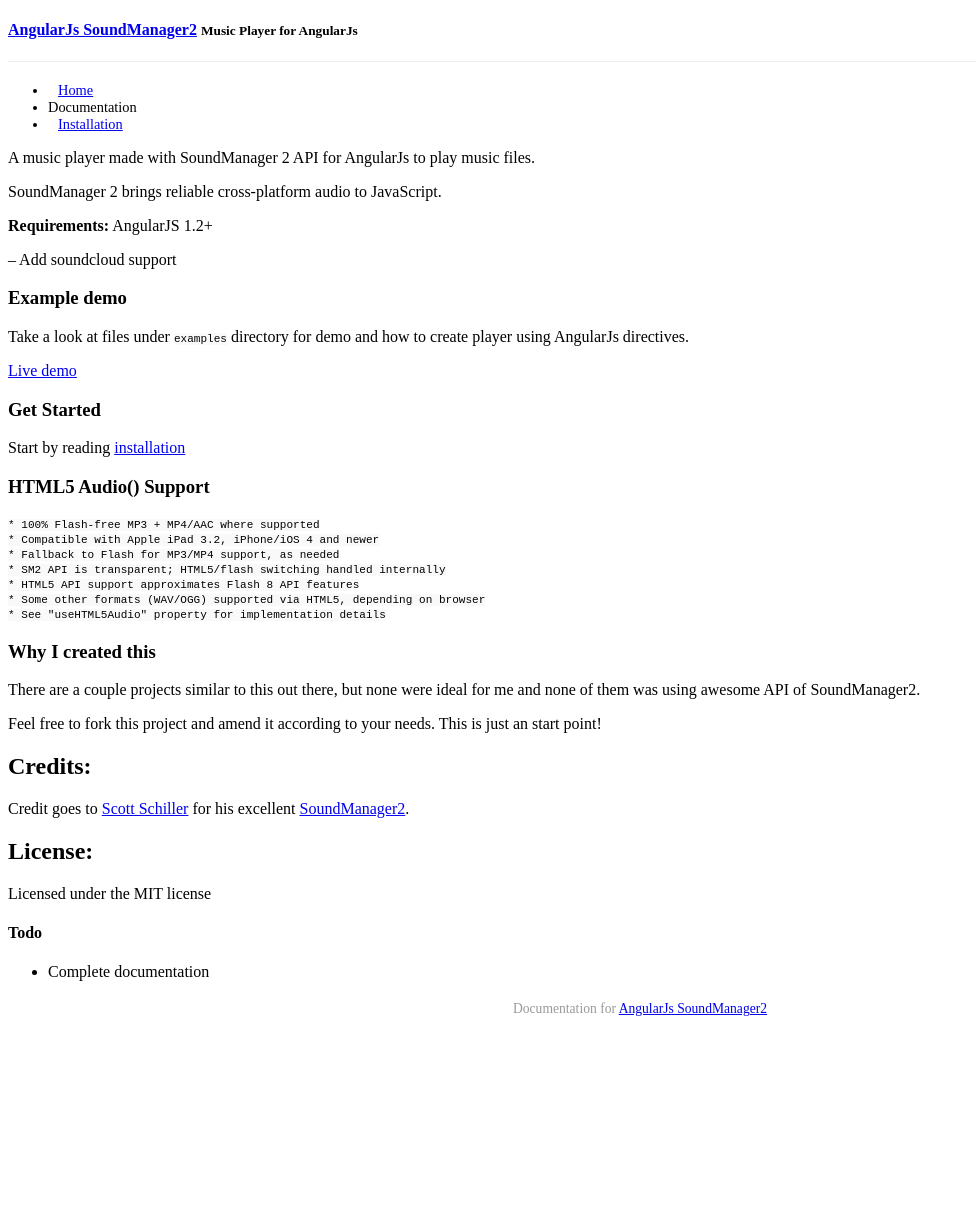
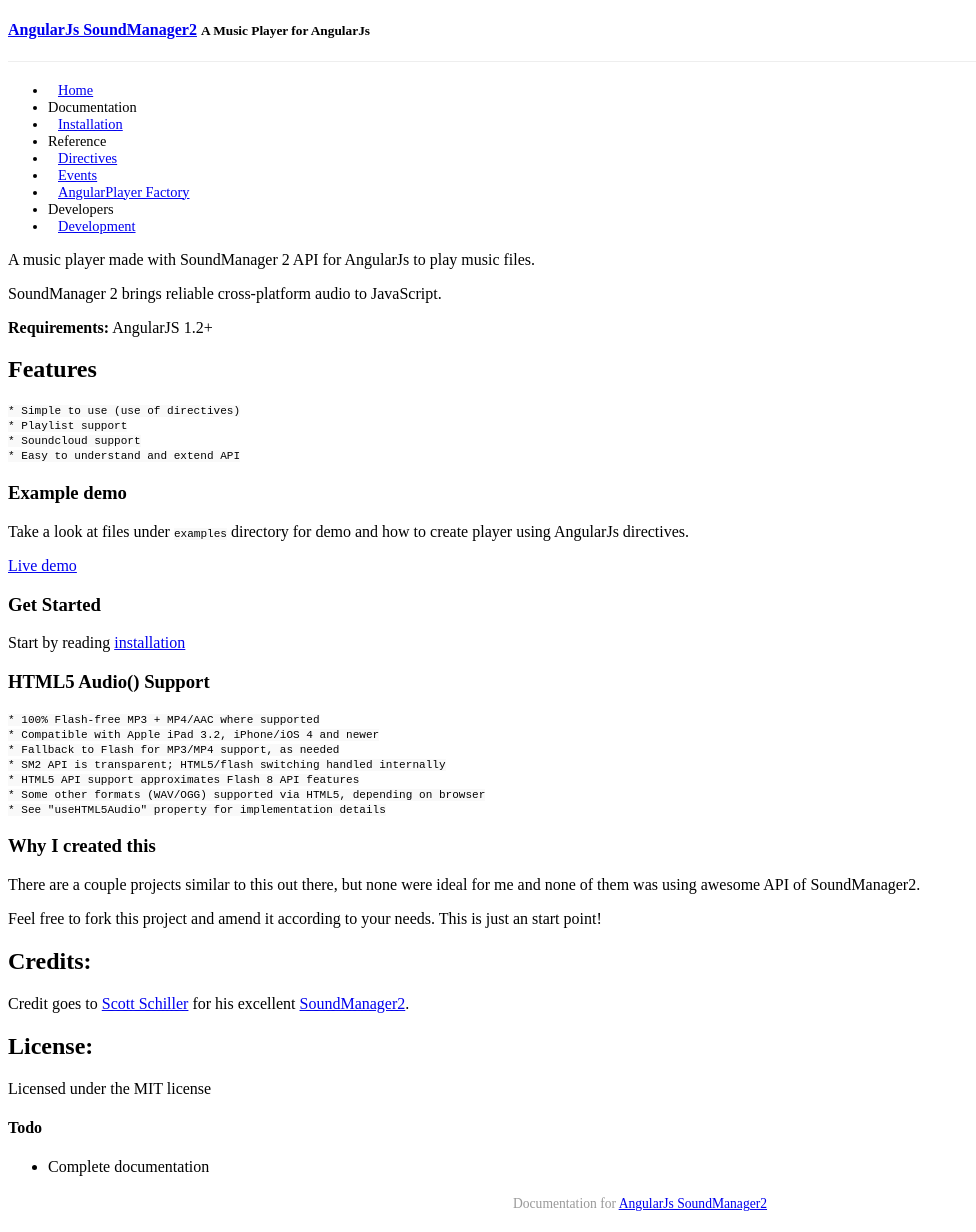
Before and after one commit to perminder-klair/angular-soundmanager2, a Jekyll site: the page built from index.md, in a window 1280 px wide. Shown: the whole page, without its empty margins (0-976 px from the left). Built offline with Jekyll 4.4.1, drawn with Linux system fonts in a browser that asks for light colours; Markdown is read by kramdown in place of the engine named in the settings; a style sheet for code colours, icons or effects is not loaded; before the commit the page ends 1037 px from its top, so only the background shows below that.

Commit message:
added more pages

```diff
--- a/_config.yml
+++ b/_config.yml
@@ -1,6 +1,6 @@
 # Site title and subtitle. This is used in _includes/header.html
 title: 'AngularJs SoundManager2'
-subtitle: 'Music Player for AngularJs'
+subtitle: 'A Music Player for AngularJs'
 
 # if you wish to integrate disqus on pages set your shortname here
 disqus_shortname: ''
--- a/index.md
+++ b/index.md
@@ -9,7 +9,12 @@ SoundManager 2 brings reliable cross-platform audio to JavaScript.
 
 **Requirements:** AngularJS 1.2+
 
--- Add soundcloud support
+## Features
+
+    * Simple to use (use of directives)
+    * Playlist support
+    * Soundcloud support
+    * Easy to understand and extend API
 
 ### Example demo
 
```
Also changed, not shown: _posts/2015-02-10-angularplayer-factory.md (added, +7 -0 lines), _posts/2015-02-10-development.md (added, +15 -0 lines), _posts/2015-02-10-directives.md (added, +7 -0 lines), _posts/2015-02-10-events.md (added, +7 -0 lines), _posts/2015-02-10-installation.md (+0 -11 lines).
